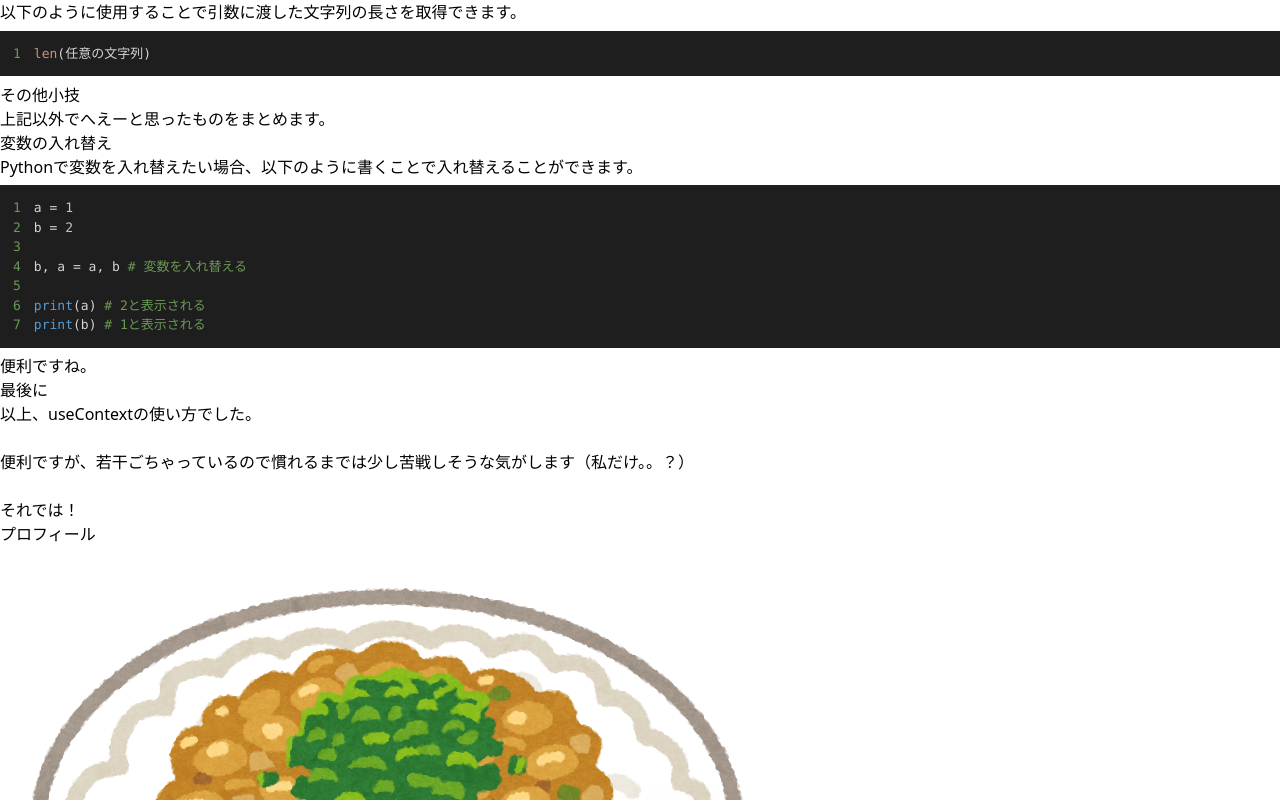
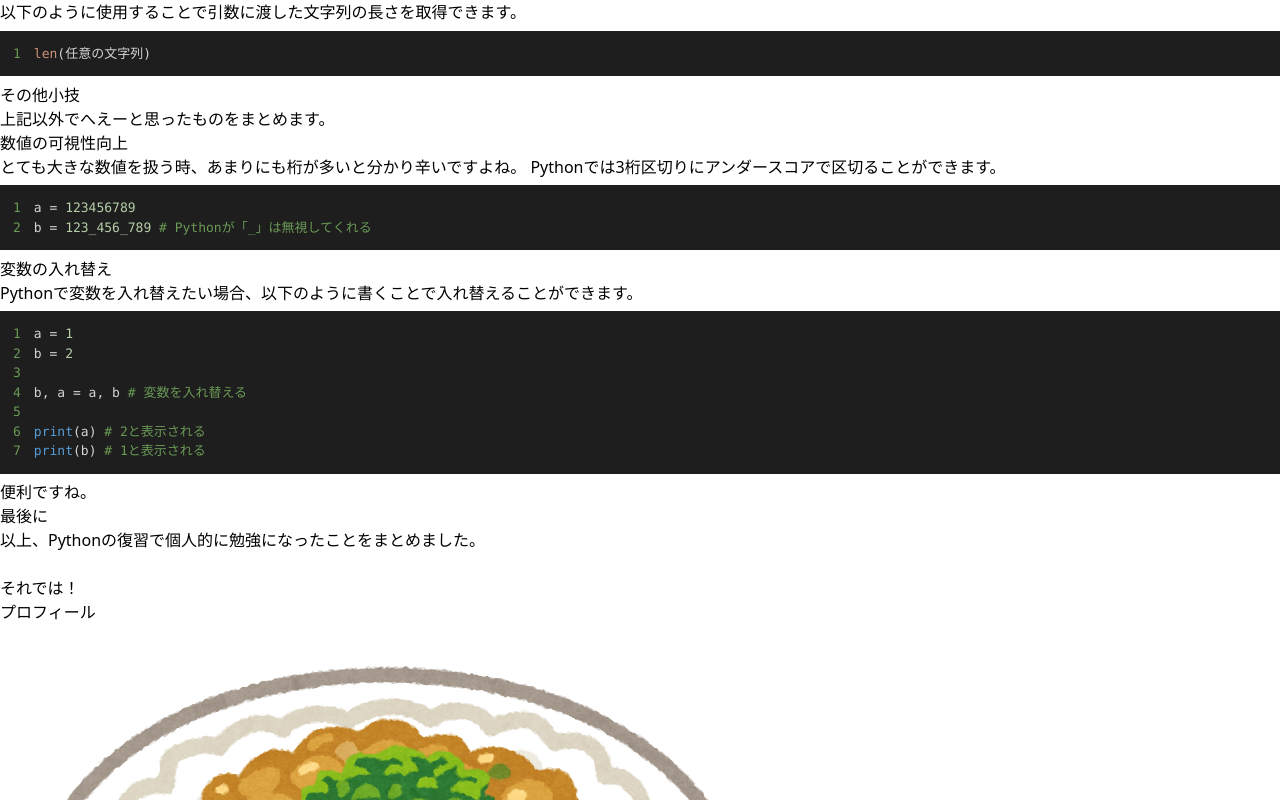
Before and after one commit to nattomatofu/blog, a Next.js app: page /posts/python-memo in a window 1280 px wide. Shown: the part 573-1373 px from the top of the page. Built offline with nearby package versions, Linux system fonts and the light colour scheme.

Commit message:
pytohnの記事を追記

```diff
--- a/src/pages/posts/python-memo.js
+++ b/src/pages/posts/python-memo.js
@@ -90,6 +90,15 @@ const PythonMemo = () => {
                         <MainHeading>その他小技</MainHeading>
                         <MainParagraph>
                             上記以外でへえーと思ったものをまとめます。
+                            <MediumHeading>数値の可視性向上</MediumHeading>
+                            <MediumParagraph>
+                                とても大きな数値を扱う時、あまりにも桁が多いと分かり辛いですよね。
+                                Pythonでは3桁区切りにアンダースコアで区切ることができます。
+                                <CodeBlock language={"python"} isLineNum={true}>
+                                    {`a = 123456789
+b = 123_456_789 # Pythonが「_」は無視してくれる`}
+                                </CodeBlock>
+                            </MediumParagraph>
                             <MediumHeading>変数の入れ替え</MediumHeading>
                             <MediumParagraph>
                                 Pythonで変数を入れ替えたい場合、以下のように書くことで入れ替えることができます。
@@ -109,10 +118,7 @@ print(b) # 1と表示される`}
                     <section>
                         <MainHeading>最後に</MainHeading>
                         <MainParagraph>
-                            以上、useContextの使い方でした。
-                            <br />
-                            <br />
-                            便利ですが、若干ごちゃっているので慣れるまでは少し苦戦しそうな気がします（私だけ。。？）
+                            以上、Pythonの復習で個人的に勉強になったことをまとめました。
                             <br />
                             <br />
                             それでは！
```
